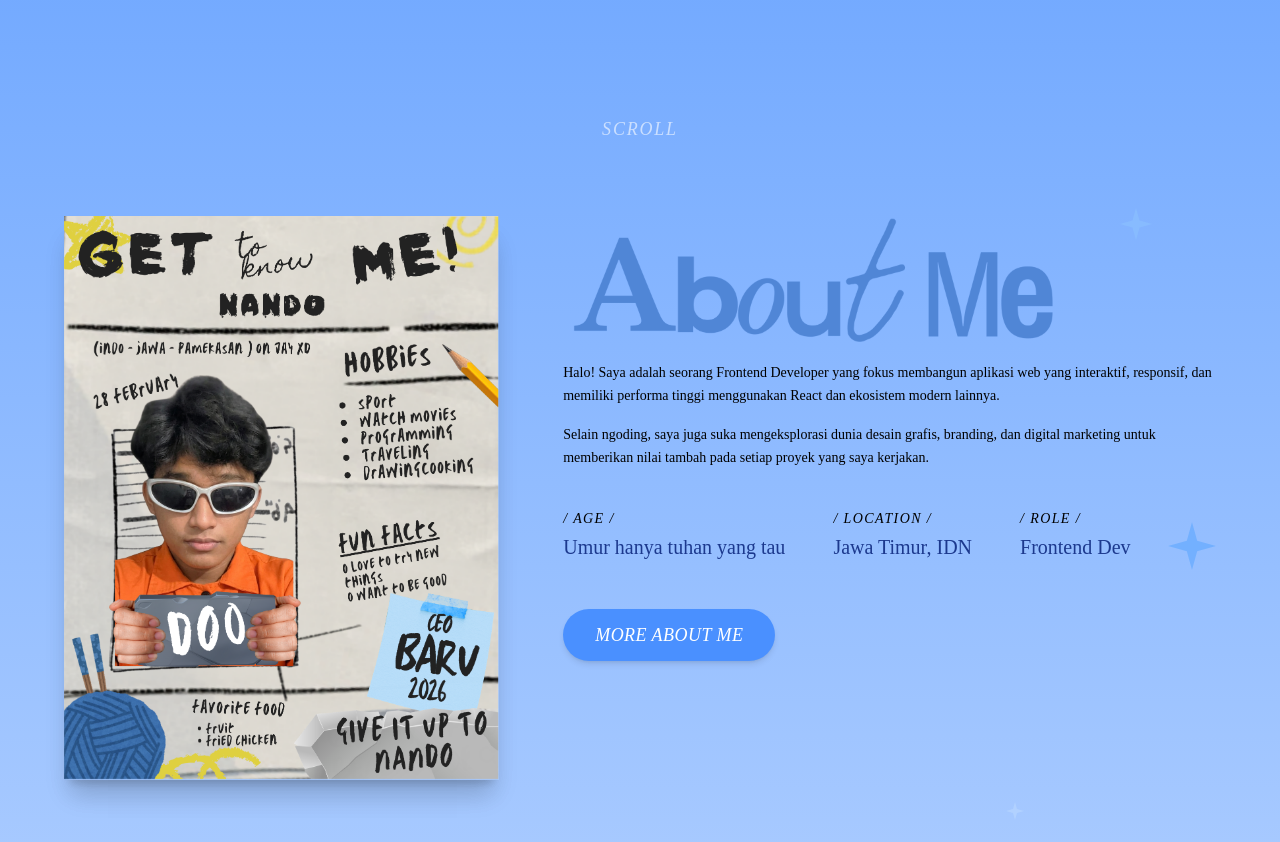
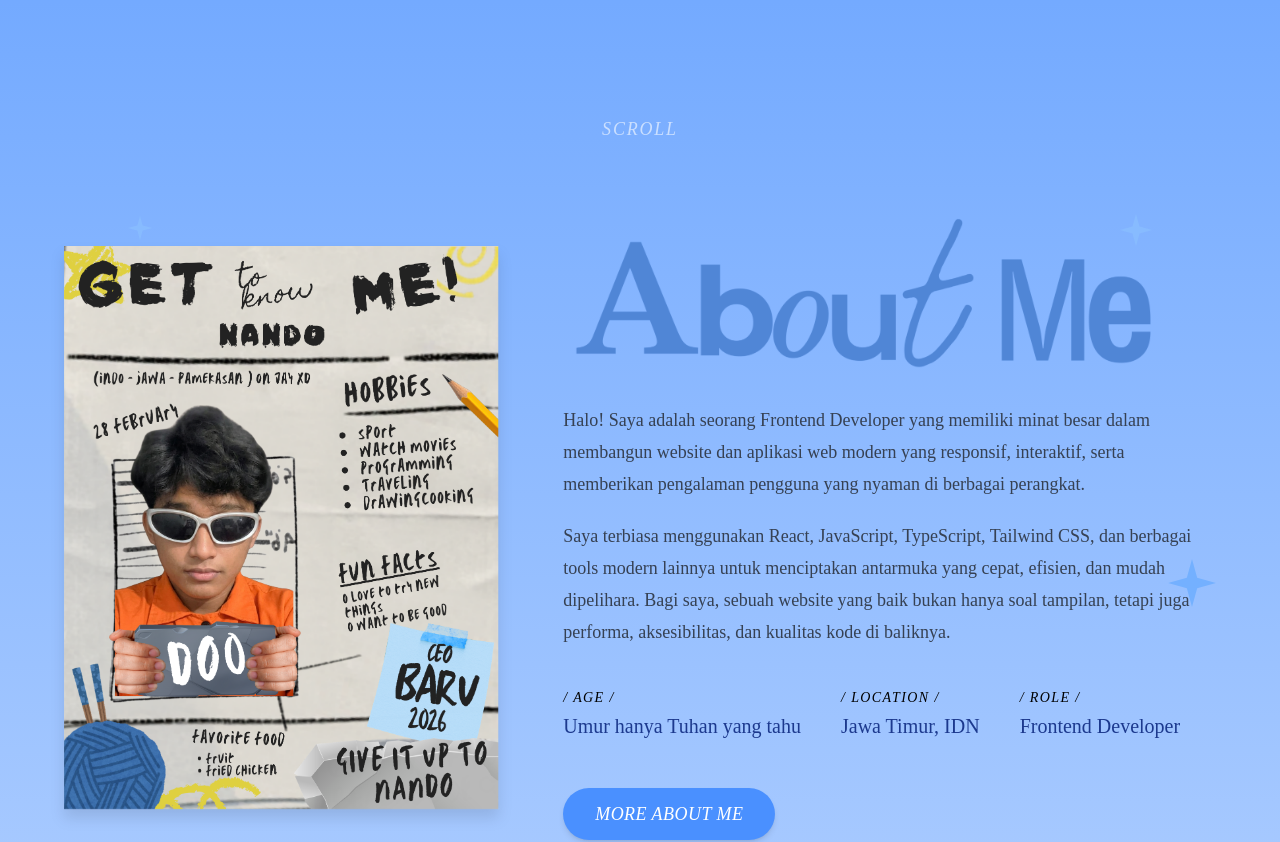
Before and after one commit to Nandonayaka/Portofolio, a React (Vite) app: page / in a window 1280 px wide. Shown: the part 680-1522 px from the top of the page. Built offline with nearby package versions, Linux system fonts and the light colour scheme.

Commit message:
refactor: main fix

```diff
--- a/src/view/pages/about/AboutPage.jsx
+++ b/src/view/pages/about/AboutPage.jsx
@@ -3,85 +3,109 @@ import AboutParticle from "../../components/particle/AboutParticle";
 
 const AboutPage = () => {
     const scrollToMoreInfo = () => {
-        const section = document.getElementById('moreinfo-section');
+        const section = document.getElementById("moreinfo-section");
         if (section) {
-            section.scrollIntoView({ behavior: 'smooth' });
+            section.scrollIntoView({ behavior: "smooth" });
         }
     };
 
     return (
-        <div className="py-20 px-4 md:px-16 relative">
-            {/* Background Stars/Sparkles */}
+        <div className="py-20 px-6 lg:px-16 relative overflow-hidden">
             <AboutParticle />
 
-            {/* Section Utama: Kiri Foto, Kanan Deskripsi */}
-            <div className="flex flex-col md:flex-row items-center md:items-start gap-10 md:gap-16">
+            <div className="max-w-7xl mx-auto">
+                <div className="flex flex-col lg:flex-row items-center gap-12 lg:gap-16">
 
-                {/* Sisi Kiri: Foto Profil */}
-                <div className="w-full md:w-2/5 flex justify-center" data-aos="fade-right">
-                    <div className="flex justify-center md:justify-start shadow-xl">
+                    {/* FOTO */}
+                    <div
+                        className="w-full lg:w-[40%] flex justify-center"
+                        data-aos="fade-right"
+                    >
                         <img
                             src="/images/me.png"
                             alt="Me"
-                            className="max-w-[70vw] md:max-w-full shadow-xl"
-                            draggable="false"
-                        />
-                    </div>
-                </div>
-
-                {/* Sisi Ranan: Judul Besar & Paragraf Deskripsi */}
-                <div className="w-full md:w-3/5 flex flex-col justify-center" data-aos="fade-left">
-                    {/* Judul Besar di atas paragraf */}
-                    <div className="flex justify-center md:justify-start ">
-                        <img
-                            src="/images/text-about.png"
-                            alt="Portfolio Text"
-                            className="max-w-[90vw] md:max-w-[500px] "
+                            className="w-[90%] lg:w-full max-w-[700px] drop-shadow-xl"
                             draggable="false"
                         />
                     </div>
 
-                    {/* Deskripsi/Paragraf */}
-                    <div className="space-y-4 text-base md:text-sm text-black leading-relaxed mt-4">
+                    {/* KONTEN */}
+                    <div
+                        className="w-full lg:w-[60%]"
+                        data-aos="fade-left"
+                    >
+                        {/* JUDUL */}
+                        <img
+                            src="/images/text-about.png"
+                            alt="About Me"
+                            className="w-full max-w-[600px] mb-8"
+                            draggable="false"
+                        />
+
+                        {/* DESKRIPSI */}
+                        <div className="space-y-5 text-gray-700 text-base lg:text-lg leading-8">
                             <p>
-                            Halo! Saya adalah seorang Frontend Developer yang fokus membangun aplikasi web yang interaktif, responsif, dan memiliki performa tinggi menggunakan React dan ekosistem modern lainnya.
+                                Halo! Saya adalah seorang Frontend Developer yang
+                                memiliki minat besar dalam membangun website dan
+                                aplikasi web modern yang responsif, interaktif,
+                                serta memberikan pengalaman pengguna yang nyaman
+                                di berbagai perangkat.
                             </p>
+
                             <p>
-                            Selain ngoding, saya juga suka mengeksplorasi dunia desain grafis, branding, dan digital marketing untuk memberikan nilai tambah pada setiap proyek yang saya kerjakan.
+                                Saya terbiasa menggunakan React, JavaScript,
+                                TypeScript, Tailwind CSS, dan berbagai tools
+                                modern lainnya untuk menciptakan antarmuka yang
+                                cepat, efisien, dan mudah dipelihara. Bagi saya,
+                                sebuah website yang baik bukan hanya soal tampilan,
+                                tetapi juga performa, aksesibilitas, dan kualitas
+                                kode di baliknya.
                             </p>
                         </div>
 
-                    {/* Detail Tambahan: Umur, Lokasi, dll */}
-                    <div className="mt-10 flex flex-col md:flex-row items-center md:items-start gap-8 md:gap-12">
-                        {/* Age - Tetap di baris sendiri di HP */}
-                        <div className="text-center md:text-left">
-                            <p className="text-sm uppercase tracking-widest text-black mb-1 font-serif italic">/ Age /</p>
-                            <p className="text-xl font-medium text-blue-900">Umur hanya tuhan yang tau</p>
+                        {/* INFO */}
+                        <div className="mt-10 flex flex-wrap gap-10">
+                            <div>
+                                <p className="text-sm uppercase tracking-widest text-black mb-1 font-serif italic">
+                                    / Age /
+                                </p>
+                                <p className="text-xl font-medium text-blue-900">
+                                    Umur hanya Tuhan yang tahu
+                                </p>
                             </div>
 
-                        {/* Baris untuk Location & Role di HP agar sejajar */}
-                        <div className="flex gap-8 md:gap-12 justify-center md:justify-start">
-                            <div className="text-center md:text-left">
-                                <p className="text-sm uppercase tracking-widest text-black mb-1 font-serif italic">/ Location /</p>
-                                <p className="text-xl font-medium text-blue-900">Jawa Timur, IDN</p>
+                            <div>
+                                <p className="text-sm uppercase tracking-widest text-black mb-1 font-serif italic">
+                                    / Location /
+                                </p>
+                                <p className="text-xl font-medium text-blue-900">
+                                    Jawa Timur, IDN
+                                </p>
                             </div>
-                            <div className="text-center md:text-left">
-                                <p className="text-sm uppercase tracking-widest text-black mb-1 font-serif italic">/ Role /</p>
-                                <p className="text-xl font-medium text-blue-900">Frontend Dev</p>
-                            </div>
+
+                            <div>
+                                <p className="text-sm uppercase tracking-widest text-black mb-1 font-serif italic">
+                                    / Role /
+                                </p>
+                                <p className="text-xl font-medium text-blue-900">
+                                    Frontend Developer
+                                </p>
                             </div>
                         </div>
 
-                    {/* Button More About Me */}
-                    <div className="mt-12 flex justify-center md:justify-start">
-                        <Button text="More about me" onClick={scrollToMoreInfo} />
+                        {/* BUTTON */}
+                        <div className="mt-12">
+                            <Button
+                                text="More About Me"
+                                onClick={scrollToMoreInfo}
+                            />
                         </div>
                     </div>
 
                 </div>
             </div>
+        </div>
     );
 };
 
-
 export default AboutPage;
```
Lines whose indentation alone changed are shown as unchanged.
